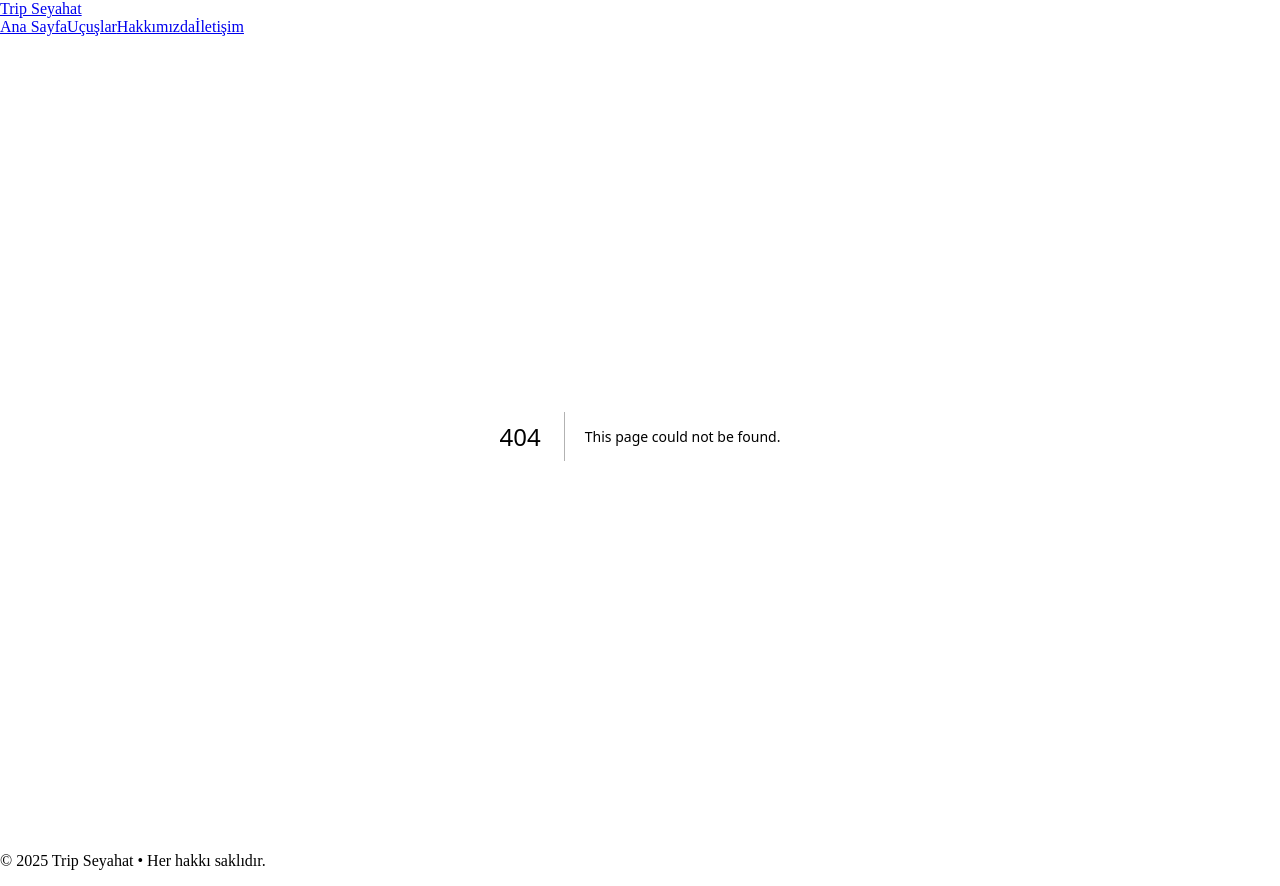
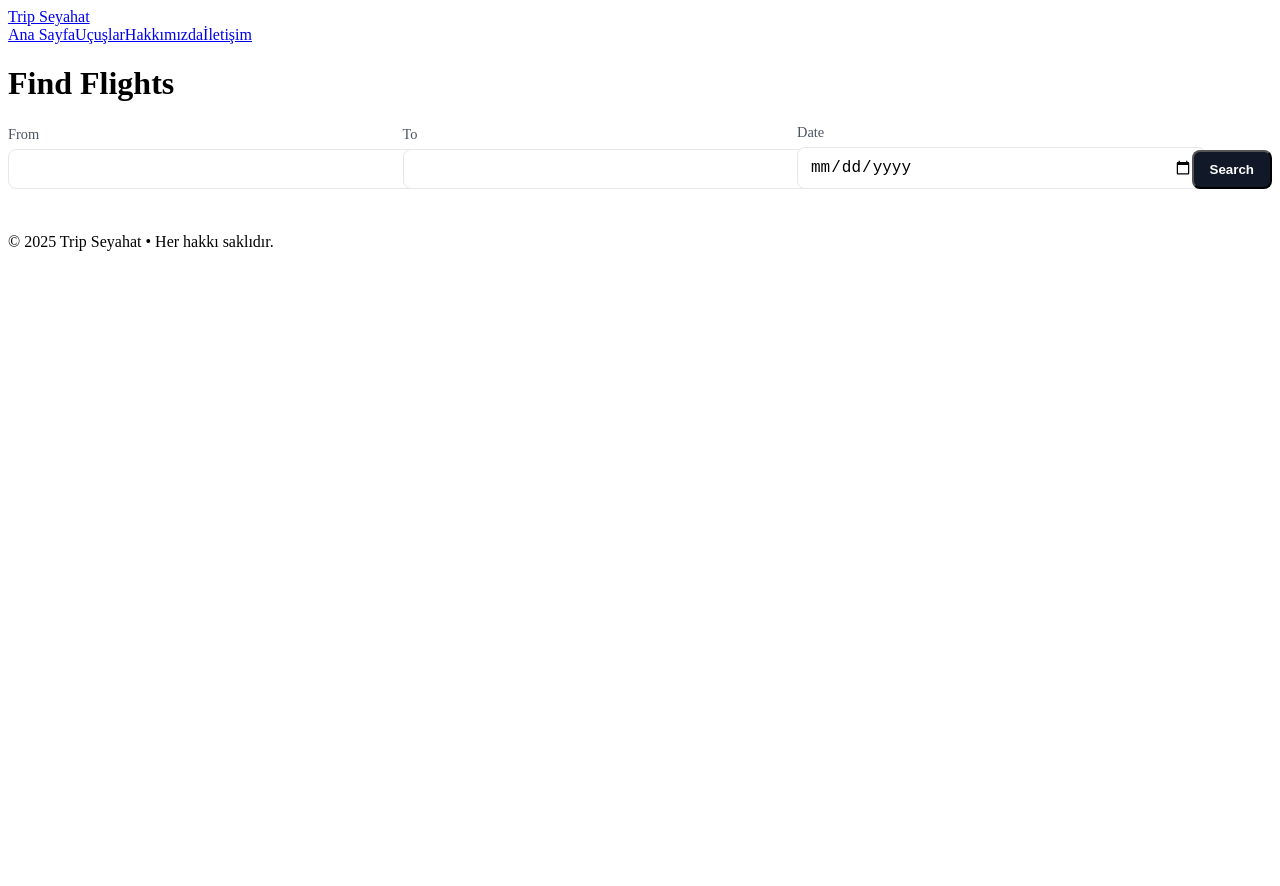
Before and after one commit to tripseyahat/tripseyahat-site, a Next.js app: page /flights in a window 1280 px wide. Before the commit this address had no page. After the commit the page ends 800 px from the top, so only its background shows below. Built offline with nearby package versions, Linux system fonts and the light colour scheme.

Commit message:
Create page.js

```diff
--- /dev/null
+++ b/app/flights/page.js
@@ -0,0 +1,71 @@
+"use client";
+import { useState } from "react";
+
+export default function FlightsPage() {
+  const [from, setFrom] = useState("");
+  const [to, setTo] = useState("");
+  const [date, setDate] = useState("");
+  const [results, setResults] = useState([]);
+
+  const handleSearch = (e) => {
+    e.preventDefault();
+    // Örnek veriler (ileride API bağlanacak)
+    setResults([
+      { id: 1, from, to, date, price: "120 €" },
+      { id: 2, from, to, date, price: "150 €" },
+    ]);
+  };
+
+  return (
+    <div className="container">
+      <h1>Find Flights</h1>
+      <form onSubmit={handleSearch} className="form">
+        <div className="field">
+          <label>From</label>
+          <input
+            type="text"
+            value={from}
+            onChange={(e) => setFrom(e.target.value)}
+            className="input"
+            required
+          />
+        </div>
+        <div className="field">
+          <label>To</label>
+          <input
+            type="text"
+            value={to}
+            onChange={(e) => setTo(e.target.value)}
+            className="input"
+            required
+          />
+        </div>
+        <div className="field">
+          <label>Date</label>
+          <input
+            type="date"
+            value={date}
+            onChange={(e) => setDate(e.target.value)}
+            className="date"
+            required
+          />
+        </div>
+        <button type="submit" className="btn primary">
+          Search
+        </button>
+      </form>
+
+      <div className="results">
+        {results.map((flight) => (
+          <div key={flight.id} className="result">
+            <div className="line">
+              <h3>{flight.from} → {flight.to}</h3>
+              <p className="price">{flight.price}</p>
+            </div>
+            <p>{flight.date}</p>
+          </div>
+        ))}
+      </div>
+    </div>
+  );
+}
```
